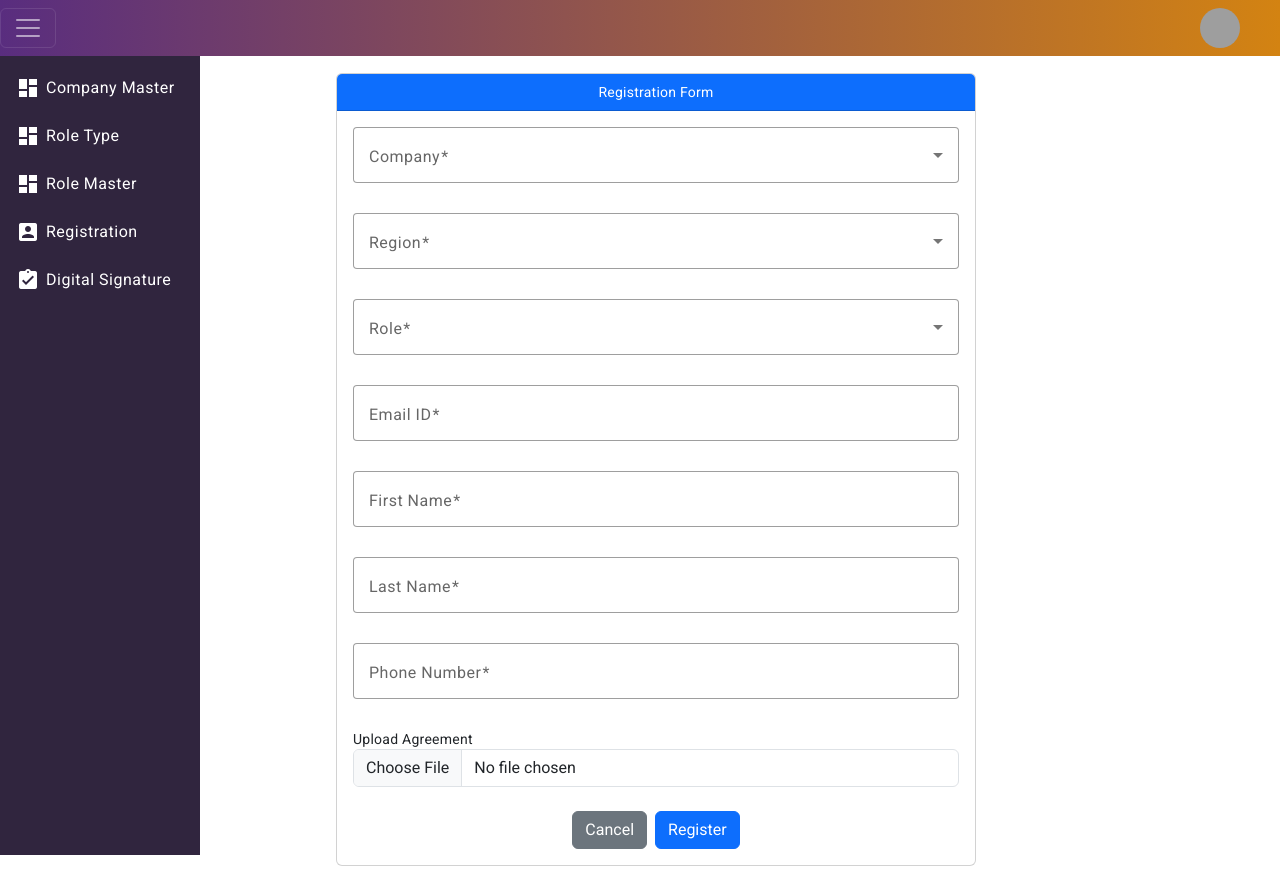
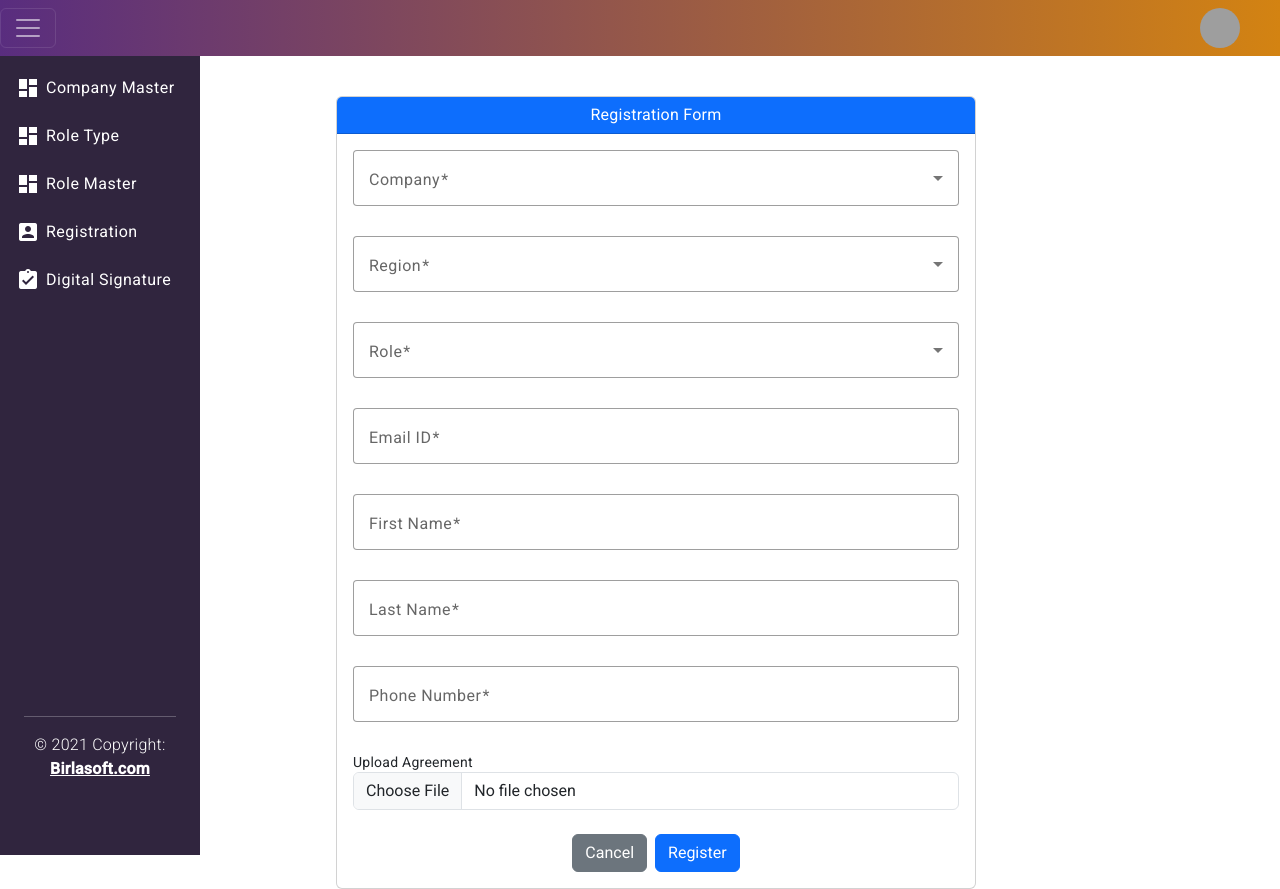
Before and after one commit to utcl2633/utcl, an Angular app: page /user-registration in a window 1280 px wide. Before the commit the page ends 866 px from the top, so only its background shows below. Built offline with nearby package versions, Linux system fonts and the light colour scheme; grey boxes are pictures that could not be loaded.

Commit message:
Added sticky design

```diff
--- a/src/app/app.component.css
+++ b/src/app/app.component.css
@@ -4,24 +4,24 @@
 
 .main-div {
   margin-left: 200px;
-  margin-top: 57px;
+  margin-top: 80px;
 }
 
-.mt-57 {
+.mt-80 {
   transition: all 0.3s;
-  margin-top: 57px;
+  margin-top: 80px;
 }
 
 @media (max-width: 575px) {
   .main-div {
-    margin-top: 57px;
+    margin-top: 80px;
     margin-left: 200px !important;
     z-index: 0;
   }
 
-  .mt-57 {
+  .mt-80 {
     transition: all 0.3s;
     margin-left: 200px;
-    margin-top: 57px;
+    margin-top: 80px;
   }
 }
--- a/src/app/app.component.html
+++ b/src/app/app.component.html
@@ -1,8 +1,7 @@
 <app-dashboard></app-dashboard>
 <div class="wrapper">
   <app-side-nav></app-side-nav>
-  <div [ngClass]="{' main-div': !sideNavService.hideSideNav, 'mt-57': sideNavService.hideSideNav }">
+  <div [ngClass]="{' main-div': !sideNavService.hideSideNav, 'mt-80': sideNavService.hideSideNav }">
     <router-outlet></router-outlet>
   </div>
 </div>
-<!-- <app-footer></app-footer> -->
--- a/src/app/components/dashboard/dashboard.component.ts
+++ b/src/app/components/dashboard/dashboard.component.ts
@@ -1,13 +1,12 @@
 import { Component } from '@angular/core';
 import { HeaderComponent } from "../header/header.component";
-import { FooterComponent } from "../footer/footer.component";
 
 @Component({
     selector: 'app-dashboard',
     standalone: true,
     templateUrl: './dashboard.component.html',
     styleUrl: './dashboard.component.css',
-    imports: [HeaderComponent, FooterComponent]
+    imports: [HeaderComponent]
 })
 export class DashboardComponent {
 
--- a/src/app/components/footer/footer.component.html
+++ /dev/null
@@ -1,5 +0,0 @@
-<footer class="bg-dark text-white p-3 mt-5">
-  <div class="container">
-    <h1>Footer</h1>
-  </div>
-</footer>
--- a/src/app/components/side-nav/side-nav.component.css
+++ b/src/app/components/side-nav/side-nav.component.css
@@ -11,9 +11,6 @@
   font-weight: 300;
   font-size: 1rem;
   line-height: 1.5;
-}
-
-#sidebar {
   z-index: 1;
 }
 
--- a/src/app/components/side-nav/side-nav.component.html
+++ b/src/app/components/side-nav/side-nav.component.html
@@ -1,6 +1,6 @@
 <nav
   id="sidebar"
-  class="navbar-dark bg-color side-bar mt-250 sticky-left"
+  class="navbar-dark bg-color side-bar sticky-left"
   [ngClass]="{'hidden': sideNavService.hideSideNav }"
 >
   <mat-nav-list>
@@ -35,4 +35,12 @@
       </span>
     </a>
   </mat-nav-list>
+
+  <div class="text-center p-4 position-absolute" style="color: #fff; bottom: 50px;">
+    <hr/>
+    © 2021 Copyright:
+    <a class="text-reset fw-bold" href="http://localhost:4200/company-master"
+      >Birlasoft.com</a
+    >
+  </div>
 </nav>
--- a/src/app/components/user-registration/user-registration.component.css
+++ b/src/app/components/user-registration/user-registration.component.css
@@ -16,3 +16,7 @@
   font-size: 12px;
   display: block;
 }
+
+.card-header {
+  font-size: 16px;
+}
```
Also changed, not shown: src/app/app.component.ts (+3 -4 lines), src/app/components/footer/footer.component.ts (deleted, +0 -12 lines), src/app/components/footer/footer.component.css (deleted), 1 other file (tests, documents, lock files or other folders).
